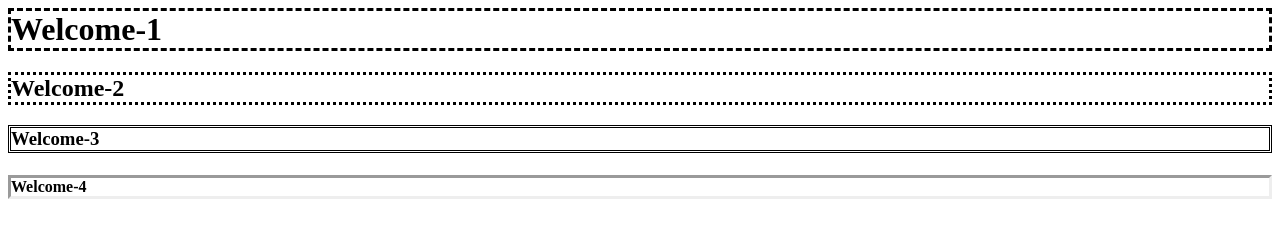
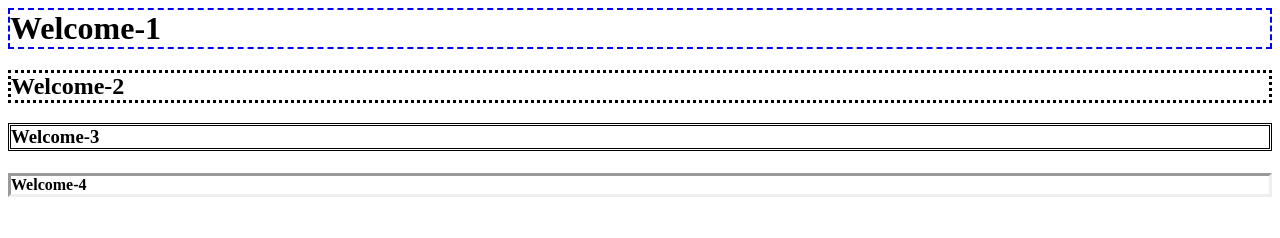
Before and after one commit to azartechnet/CollegeWebApp, a plain HTML site: page cssborder.html in a window 1280 px wide. Drawn offline with Linux system fonts and the light colour scheme.

Commit message:
Update cssborder.html

```diff
--- a/cssborder.html
+++ b/cssborder.html
@@ -5,6 +5,8 @@
             h1
             {
                 border-style: dashed;
+                border-width: 2px;
+                border-color:blue;
             }
             h2
             {
```
